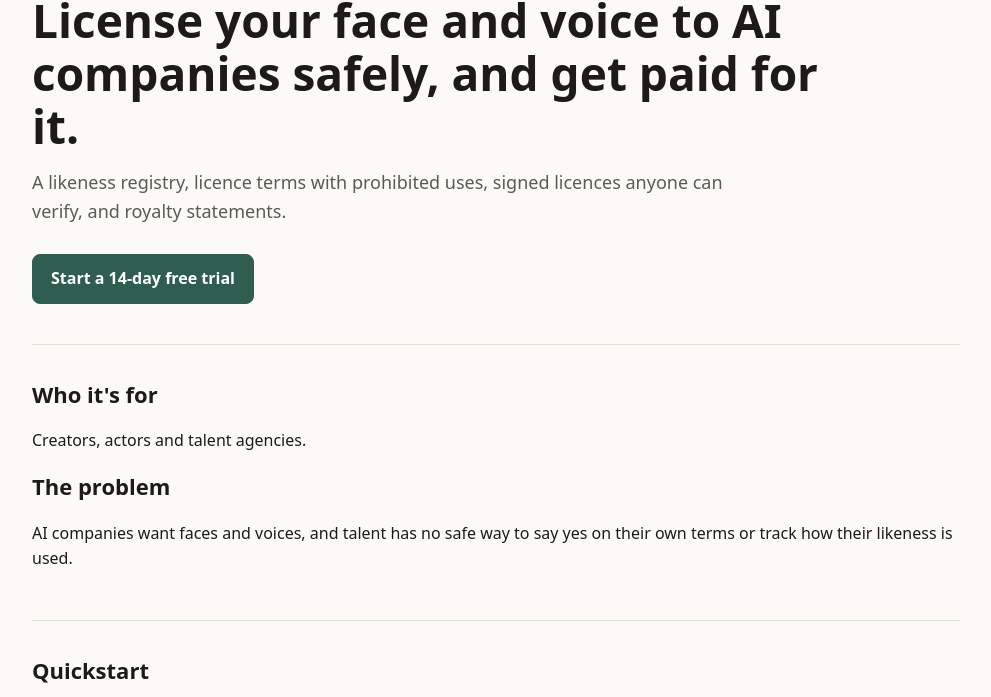
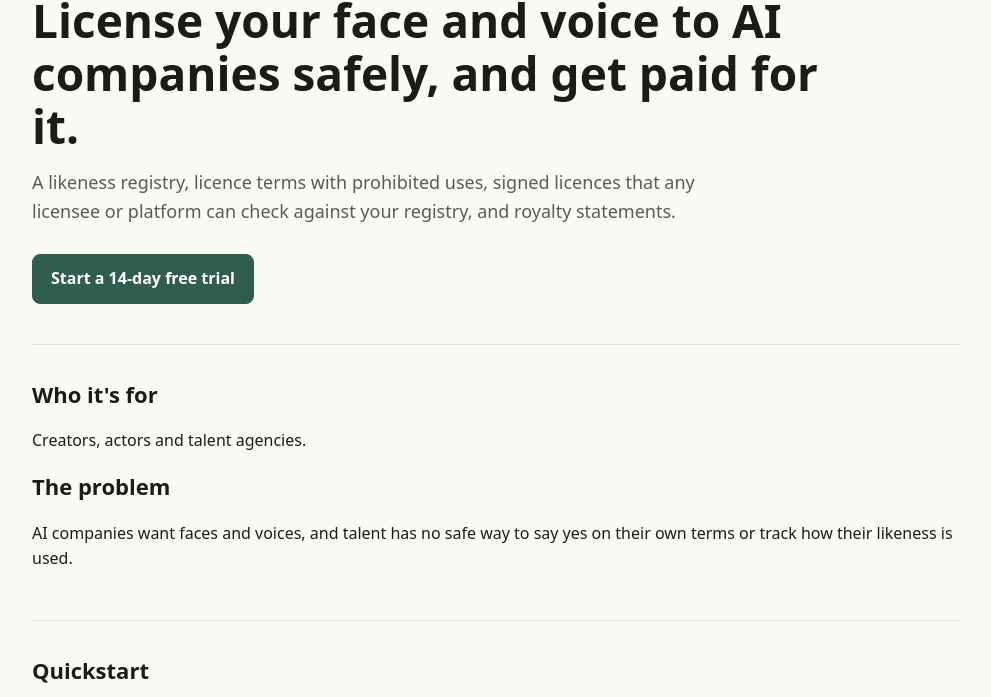
Before and after one commit to eliem08/likeness-license, a plain HTML site: page landing/index.html in a window 1280 px wide. Shown: the part 103-800 px from the top of the page, without its empty margins (144-1135 px from the left). Drawn offline with Linux system fonts and the light colour scheme.

Commit message:
Copy audit: claims match what the software does

```diff
--- a/landing/index.html
+++ b/landing/index.html
@@ -35,7 +35,7 @@
   <header>
     <div class="brand">Likeness License</div>
     <h1>License your face and voice to AI companies safely, and get paid for it.</h1>
-    <p class="lede">A likeness registry, licence terms with prohibited uses, signed licences anyone can verify, and royalty statements.</p>
+    <p class="lede">A likeness registry, licence terms with prohibited uses, signed licences that any licensee or platform can check against your registry, and royalty statements.</p>
     <a class="btn primary" href="https://github.com/eliem08/likeness-license/issues/new?title=Likeness%20License%20trial&amp;labels=sales">Start a 14-day free trial</a>
   </header>
   <section>
```
Also changed, not shown: 1 other file.
